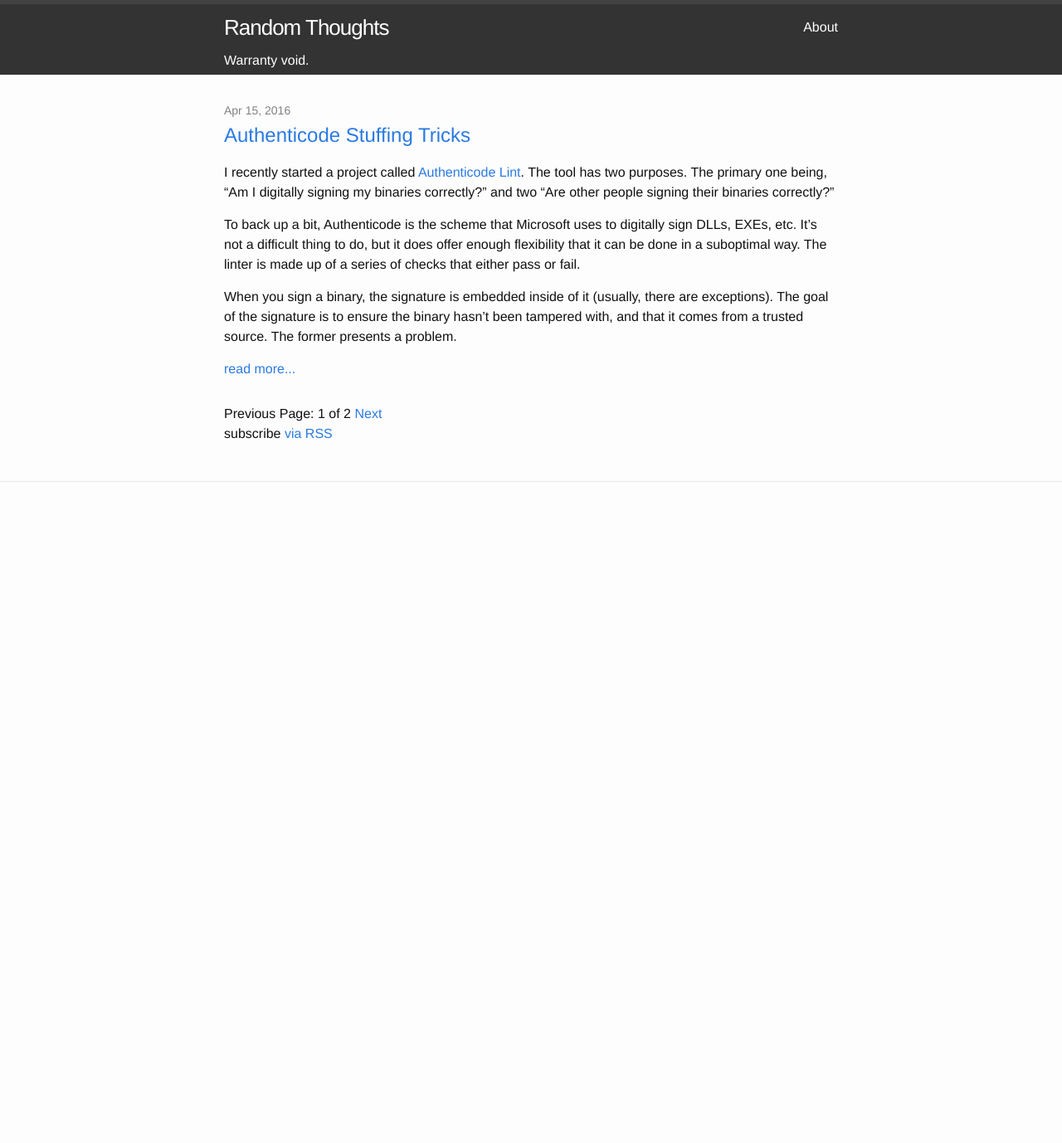
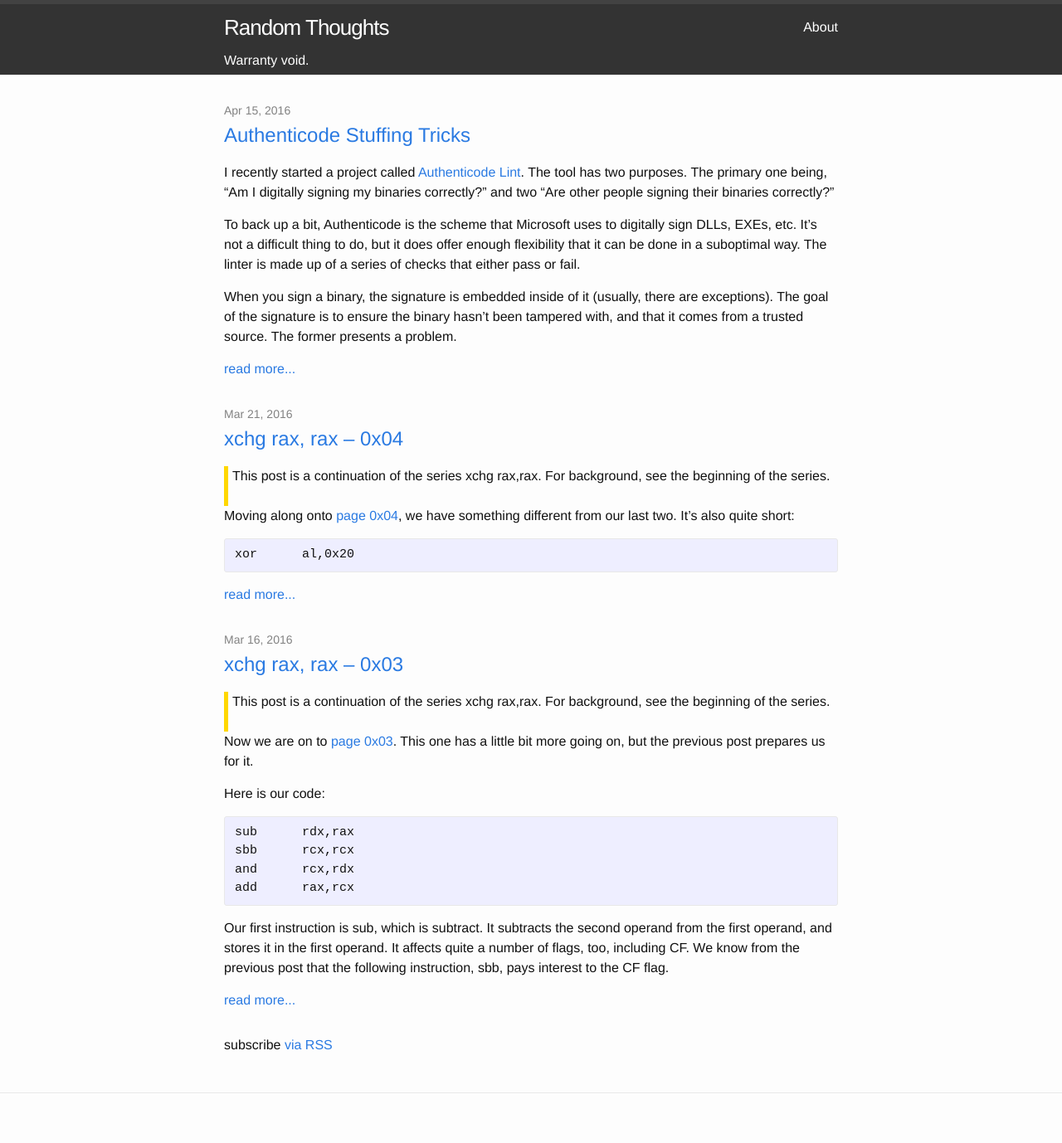
Before and after one commit to vcsjones/vcsjones.dev, a Jekyll site: the page built from index.html, in a window 1280 px wide. Shown: the whole page at 83% size. Built offline with Jekyll 4.4.1, drawn with Linux system fonts in a browser that asks for light colours; the list of posts is cut into pages by our own code; before the commit the page ends 900 px from its top, so only the background shows below that.

Commit message:
Migrating.

```diff
--- a/_config.yml
+++ b/_config.yml
@@ -7,7 +7,7 @@ github_username:  vcsjones
 permalink: /:year/:month/:day/:title/
 
 markdown: kramdown
-paginate: 1
+paginate: 15
 gems:
   - jekyll-paginate
 exclude:
--- /dev/null
+++ b/_posts/2016-03-16-xchg-rax-rax-0x03.md
@@ -0,0 +1,195 @@
+---
+layout: post
+title:  "xchg rax, rax – 0x03"
+date:   2016-03-16 12:00:00 -0400
+categories: xchg-rax-rax
+---
+
+<aside>
+This post is a continuation of the series xchg rax,rax.
+For background, see the beginning of the series.
+</aside>
+
+Now we are on to [page 0x03][1]. This one has a little bit more going on,
+but the previous post prepares us for it.
+
+Here is our code:
+
+{% highlight asm %}
+sub      rdx,rax
+sbb      rcx,rcx
+and      rcx,rdx
+add      rax,rcx
+{% endhighlight %}
+
+Our first instruction is sub, which is subtract. It subtracts the second operand
+from the first operand, and stores it in the first operand. It affects quite a
+number of flags, too, including CF. We know from the previous post that the
+following instruction, sbb, pays interest to the CF flag.
+
+<!--break-->
+
+x86 uses CF as a borrow flag. Meaning, if you do a-b and a is less than b,
+then CF is set.
+
+Bringing this back around to our original snippet, we can assume that the second
+instruction will behavior differently depending on if rdx is less than rax.
+
+Again borrowing knowledge from the last page, we know what sbb will do when both
+operands are the same and if the carry flag is set or not. Let’s start with the
+first two instructions.
+
+We have two test cases, so we’ll run through it twice.
+
+Here is a case where rdx is greater than rax:
+
+<pre>
+Initial:
+rax = 0x0000000000000005
+rcx = 0x8080808080808080
+rdx = 0x000000000000000d
+rflags = 0x0000000000000202 (CF = 0)
+
+Step (sub):
+rax = 0x0000000000000005
+rcx = 0x8080808080808080
+rdx = 0x0000000000000008
+rflags = 0x0000000000000202 (CF = 0)
+
+Step: (sbb):
+rax = 0x0000000000000005
+rcx = 0x0000000000000000
+rdx = 0x0000000000000008
+rflags = 0x0000000000000246 (CF = 0)
+</pre>
+
+So, to recap this, when rdx was 13, we subtracted 5 from it, putting 8 into the
+destination, rdx. Since this didn’t borrow, CF is 0. Next is sbb on rcx. Since
+CF is zero, nothing gets added to rcx. Then we subtract rcx from rcx, and store
+it in rcx, effectively zeroing the register.
+
+Let’s try it with rax as 13 and rdx as 5:
+
+<pre>
+Initial:
+rax = 0x000000000000000d
+rcx = 0x8080808080808080
+rdx = 0x0000000000000005
+rflags = 0x0000000000000202 (CF = 0)
+
+Step (sub):
+rax = 0x000000000000000d
+rcx = 0x8080808080808080
+rdx = 0xfffffffffffffff8
+rflags = 0x0000000000000293 (CF = 1)
+
+Step: (sbb):
+rax = 0x000000000000000d
+rcx = 0xffffffffffffffff
+rdx = 0xfffffffffffffff8
+rflags = 0x0000000000000297 (CF = 1)
+</pre>
+
+We start by subtracting 13 from 5, which puts -8 into rdx. This also sets CF to
+1. Moving on to sbb, it takes our value, 0x8080808080808080, and adds 1,
+resulting in 0x8080808080808081. It then subtracts 0x8080808080808081 from
+0x8080808080808080, which is -1, so -1 is put in the rcx register.
+
+Note that in this problem, it doesn’t matter what rcx is set to. After the sbb,
+rcx will either contain -1 (all bits set) or 0 (no bits set) depending on the
+previous instruction. This brings us into the next instruction, and.
+
+The instruction does bitwise and between rdx and rcx, and stores the result in
+rcx. As we just figured out, rcx will either have no bits set or all of its bits
+set. So rcx will either be zero, or it will be what rdx is.
+
+Finally, we add rax and rcx, and store the result in rax. Let’s see the whole
+thing in action.
+
+In the first case, rcx is zero, so adding rcx and rax together does nothing to
+rax.
+
+In the second case, rcx is -8, do we add -8 to 13, which is 5, which was the
+value of rdx in the first place.
+
+This appears to be a conditional assignment that doesn’t use an actual
+conditional instruction. In pseudo code, it would like thing like this:
+
+<pre>
+if (rdx < rax) then
+    rax = rdx
+</pre>
+
+Let's see the whole thing in action.
+
+When rdx is 13 and rax is 5:
+
+<pre>
+Initial:
+rax = 0x0000000000000005
+rcx = 0x8080808080808080
+rdx = 0x000000000000000d
+rflags = 0x0000000000000202 (CF = 0)
+
+Step (sub):
+rax = 0x0000000000000005
+rcx = 0x8080808080808080
+rdx = 0x0000000000000008
+rflags = 0x0000000000000202 (CF = 0)
+
+Step (sbb):
+rax = 0x0000000000000005
+rcx = 0x0000000000000000
+rdx = 0x0000000000000008
+rflags = 0x0000000000000246 (CF = 0)
+
+Step (and):
+rax = 0x0000000000000005
+rcx = 0x0000000000000000
+rdx = 0x0000000000000008
+rflags = 0x0000000000000246 (CF = 0)
+
+
+Step (add):
+rax = 0x0000000000000005
+rcx = 0x0000000000000000
+rdx = 0x0000000000000008
+rflags = 0x0000000000000206 (CF = 0)
+</pre>
+
+When rax is 13 and rdx is 5:
+
+<pre>
+Initial:
+rax = 0x000000000000000d
+rcx = 0x8080808080808080
+rdx = 0x0000000000000005
+rflags = 0x0000000000000202 (CF = 0)
+
+Step (sub):
+rax = 0x000000000000000d
+rcx = 0x8080808080808080
+rdx = 0xfffffffffffffff8
+rflags = 0x0000000000000293 (CF = 1)
+
+Step (sbb):
+rax = 0x000000000000000d
+rcx = 0xffffffffffffffff
+rdx = 0xfffffffffffffff8
+rflags = 0x0000000000000297 (CF = 1)
+
+Step (and):
+rax = 0x000000000000000d
+rcx = 0xfffffffffffffff8
+rdx = 0xfffffffffffffff8
+rflags = 0x0000000000000282 (CF = 0)
+
+
+Step (add):
+rax = 0x0000000000000005
+rcx = 0xfffffffffffffff8
+rdx = 0xfffffffffffffff8
+rflags = 0x0000000000000217 (CF = 1)
+</pre>
+
+[1]: http://xorpd.net/pages/xchg_rax/snip_03.html
--- a/_server/vcsjones.com.conf
+++ b/_server/vcsjones.com.conf
@@ -41,6 +41,11 @@ server {
         try_files $uri$webp_suffix $uri =404;
     }
 
+    location = /feed.xml {
+        expires 15m;
+        add_header Cache-Control public;
+    }
+
     location ~* \.(css)$ {
         access_log off;
         expires 1h;
```
Also changed, not shown: _posts/2016-03-17-xchg-rax-rax-0x04.md (+1 -1 lines).
